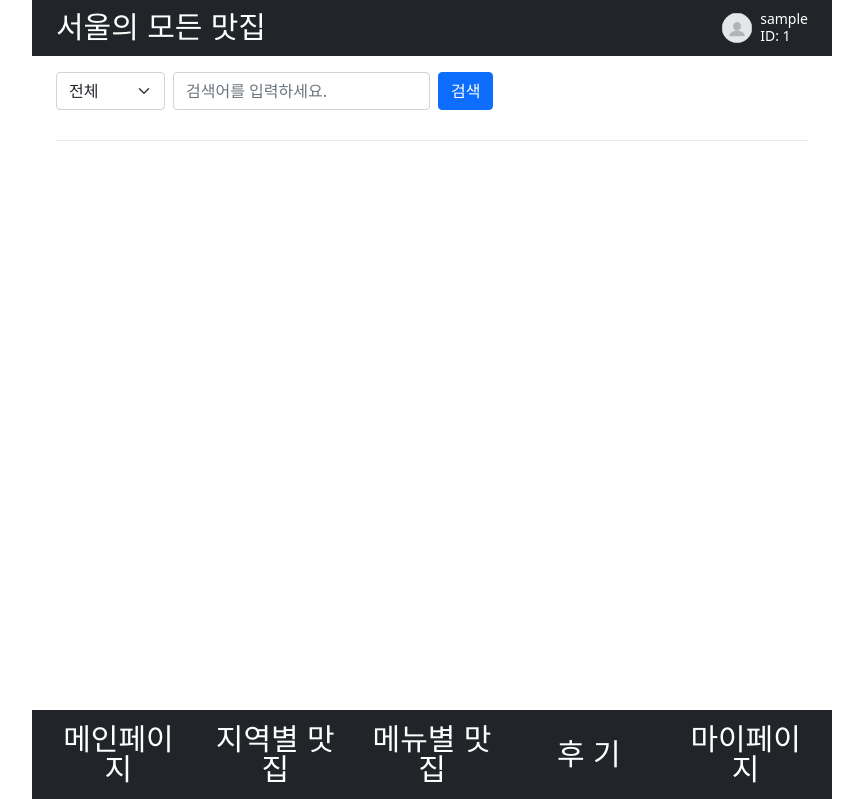
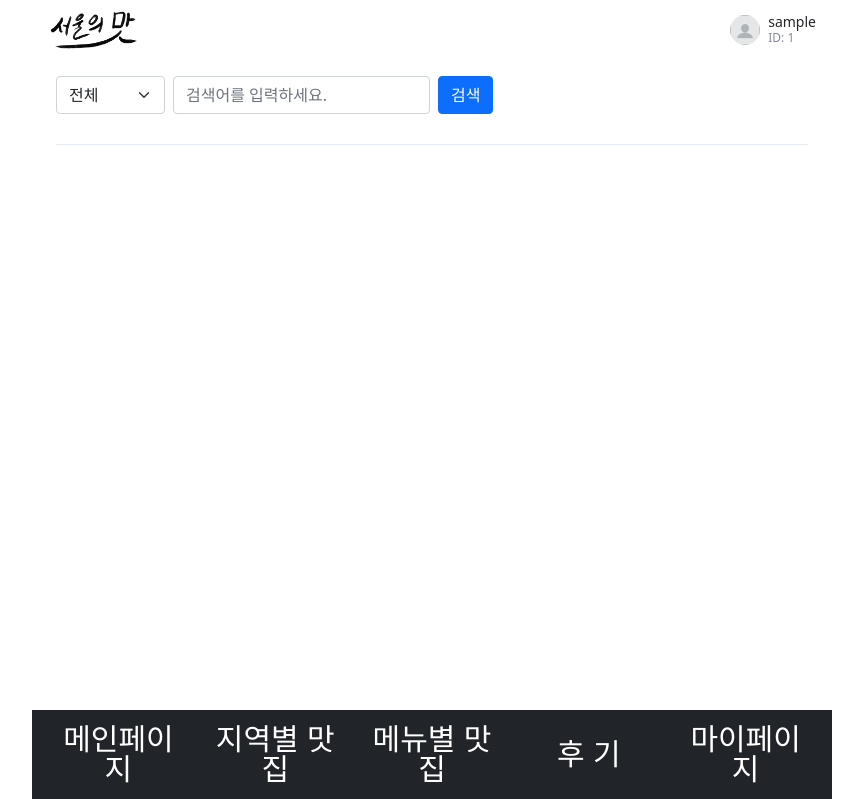
Before and after one commit to Kim-DongSeob/enjoy-your-meal, a Flask app: page /menu in a window 1280 px wide. Shown: the top 799 px of the page, without its empty margins (208-1071 px from the left). Run offline with Flask 2, Linux system fonts and the light colour scheme; the visitor is signed in with stand-in values (Sample User, id 1); data that the repository does not hold is empty; some libraries are stand-ins or nearby versions; some web fonts are replaced.

Commit message:
Fix: 아이콘 추가

```diff
--- a/static/css/style.css
+++ b/static/css/style.css
@@ -137,6 +137,13 @@ button:focus, button:active {
     z-index: 10;
 }
 
+.nav-top .logo {
+    width: 90px;
+}
+.nav-top .navbar {
+    max-height: 60px;
+    min-height: 60px;
+}
 .nav-top nav .navbar-brand {
     font-family: 'Dongle', sans-serif;
     font-size: 30px;
@@ -168,13 +175,12 @@ button:focus, button:active {
 }
 
 .body-wrapper {
-    margin: 56px auto 60px auto;
-    height: calc(100% - 116px);
+    margin: 60px auto 60px auto;
+    height: calc(100% - 120px);
 }
 
 #login-btn {
     cursor: pointer;
-    color: white;
 }
 
 /* main.html */
@@ -236,7 +242,12 @@ button:focus, button:active {
 
 .main-profile-wrapper .account span {
     font-size: 14px;
-    color: white;
+    /*color: white;*/
+    line-height: 1.2;
+}
+.main-profile-wrapper .account span:last-child {
+    font-size: 12px;
+    color: var(--custom-secondary);
     line-height: 1.2;
 }
 
--- a/templates/index.html
+++ b/templates/index.html
@@ -37,12 +37,13 @@
     <script type="text/javascript"
             src="//dapi.kakao.com/v2/maps/sdk.js?appkey={{CLIENT_ID}}&libraries=services"></script>
     <link rel="icon" href="/static/img/favicon.ico" type="image/x-icon">
-    <title>서울의 모든 맛집</title>
+    <title>서울의 맛</title>
 </head>
 <body>
 <div class="wrap nav-top">
-    <nav class="navbar navbar-dark bg-dark px-4">
-        <span class="navbar-brand click" onclick="location.href='/'">서울의 모든 맛집</span>
+    <nav class="navbar px-3">
+        <img src="/static/img/logo.png" class="logo"/>
+<!--        <span class="navbar-brand click" onclick="location.href='/'">서울의 모든 맛집</span>-->
         {% if login == False %}
         <span id="login-btn" class="" onclick="handleClickLoginPage()">로그인</span>
         {% else %}
@@ -80,7 +81,7 @@
         // 지도를 표시할 div
         mapOption = {
             center: new kakao.maps.LatLng(37.5642135, 127.0016985), // 지도의 중심좌표
-            level: 8 // 지도의 확대 레벨
+            level: 8 // 지도의 확대 레벨ㅁㄴ이ㅏ러ㅗ
         };
 
     // 지도를 표시할 div와 지도 옵션으로 지도를 생성합니다
--- a/templates/main.html
+++ b/templates/main.html
@@ -4,7 +4,7 @@
     <div class="banner">
         <img src="/static/img/food.jpg"/>
         <div class="wrapper">
-            <p class="text title">"서울의 모든 맛집"</p>
+            <p class="text title">"서울의 맛"</p>
             <p class="text desc">서울의 모든 맛집은 여기에!</p>
         </div>
     </div>
```
Also changed, not shown: static/img/logo.png (added).
